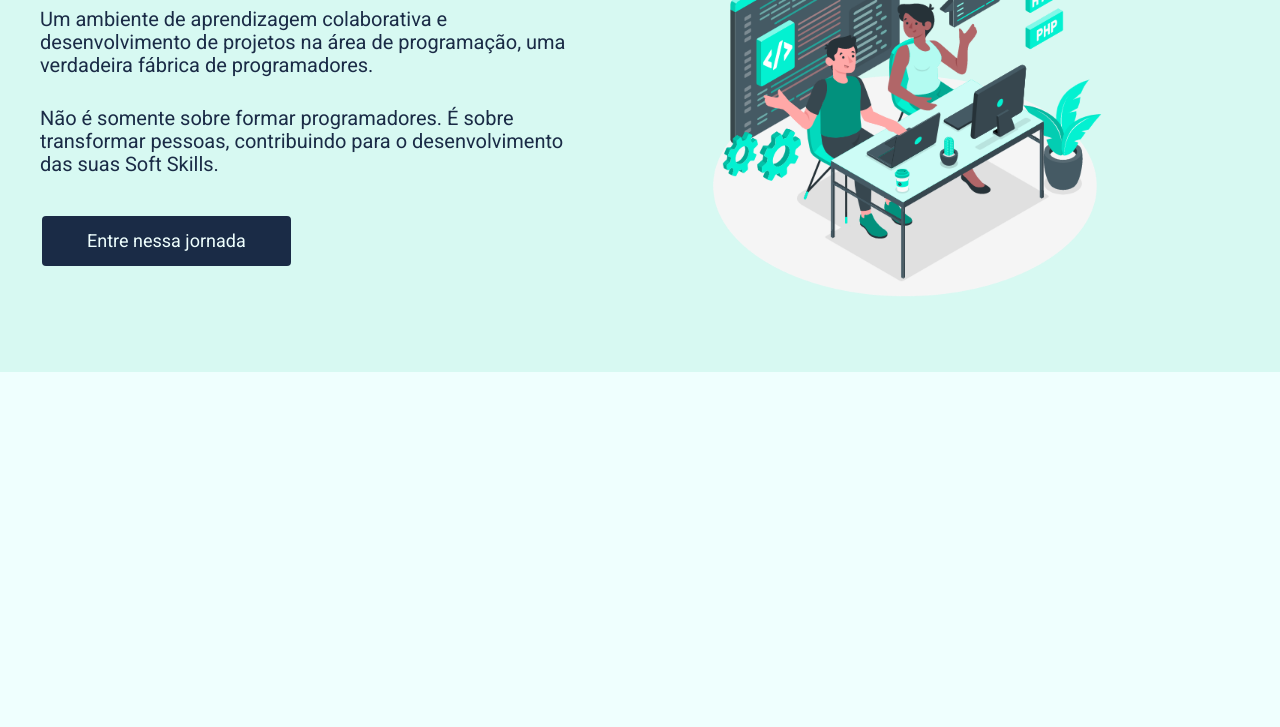
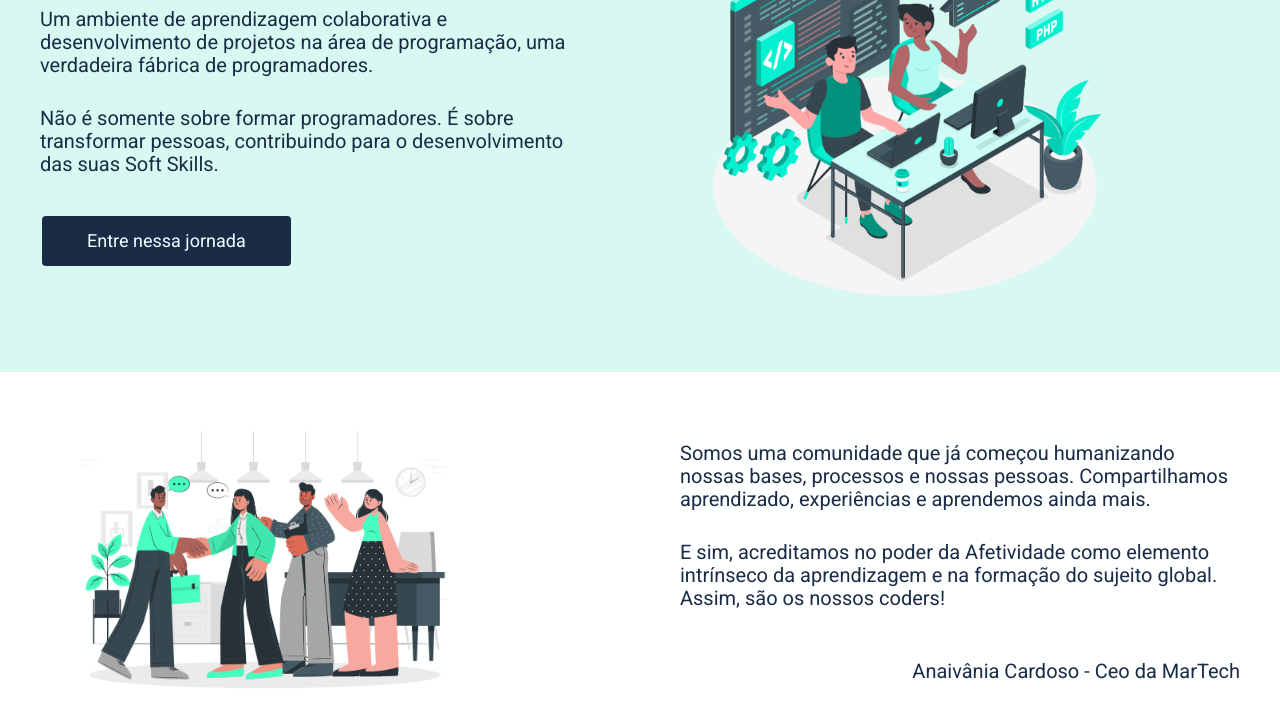
Before and after one commit to cabarros3/site_martech, a plain HTML site: page index.html in a window 1280 px wide. Shown: the part 253-980 px from the top of the page. Before the commit the page ends 800 px from the top, so only its background shows below. Drawn offline with Linux system fonts and the light colour scheme.

Commit message:
adding section 2

```diff
--- a/assets/css/styles.css
+++ b/assets/css/styles.css
@@ -93,25 +93,24 @@ nav ul li a {
 /*
 SECTIONS
 */
-/* --- section-1 --- */
-#section-1 {
+/* --- section --- */
+#section {
   background-color: var(--color-primary);
-
   display: flex;
   flex-direction: column;
 }
 
-#section-1 > div {
+#section > div {
   background-color: rgba(255, 255, 255, 0.8);
   padding: 40px;
   font-size: 30px;
 }
 
-#section-1 h2 {
+#section h2 {
   color: var(--color-secondary);
 }
 
-#section-1 p {
+#section p {
   color: var(--color-text);
   margin-top: 30px;
   font-size: 20px;
@@ -126,6 +125,15 @@ SECTIONS
   margin: 20px 2px;
   cursor: pointer;
   border-radius: 4px;
+}
+
+/* --- section-2 --- */
+.ceo {
+  float: right;
+  font-size: 10px;
+}
+p.ceo {
+  font-size: 16px;
 }
 
 @media screen and (min-width: 768px) {
@@ -145,20 +153,21 @@ SECTIONS
   /*
     SECTIONS
   */
-  #section-1 {
+  /* --- section --- */
+  #section {
     flex-direction: row;
     flex-wrap: wrap;
   }
 
-  #section-1 img {
+  #section img {
     width: 450px;
   }
 
-  #section-1 h2 {
+  #section h2 {
     width: 100%;
   }
 
-  #section-1 div {
+  #section div {
     flex-grow: 1;
     flex-basis: 150px;
     padding: 40px;
--- a/index.html
+++ b/index.html
@@ -36,8 +36,8 @@
       </ul>
     </nav>
 
-    <section id="section-1">
-      <div>
+    <section id="section">
+      <div id="#">
         <h2>Dê os primeiros passos rumo à uma carreira Tech</h2>
         <p>
           Um ambiente de aprendizagem colaborativa e desenvolvimento de projetos
@@ -55,5 +55,26 @@
         <img src="./assets/img/img_table.png" alt="" width="100%" />
       </div>
     </section>
+
+    <section id="section" style="background-color: rgba(255, 255, 255, 0.8)">
+      <div>
+        <img src="./assets/img/img_people.png" alt="" width="100%" />
+      </div>
+
+      <div id="about-us">
+        <p>
+          Somos uma comunidade que já começou humanizando nossas bases,
+          processos e nossas pessoas. Compartilhamos aprendizado, experiências e
+          aprendemos ainda mais.
+        </p>
+        <p>
+          E sim, acreditamos no poder da Afetividade como elemento intrínseco da
+          aprendizagem e na formação do sujeito global. Assim, são os nossos
+          coders!
+        </p>
+
+        <p class="ceo">Anaivânia Cardoso - Ceo da MarTech</p>
+      </div>
+    </section>
   </body>
 </html>
```
